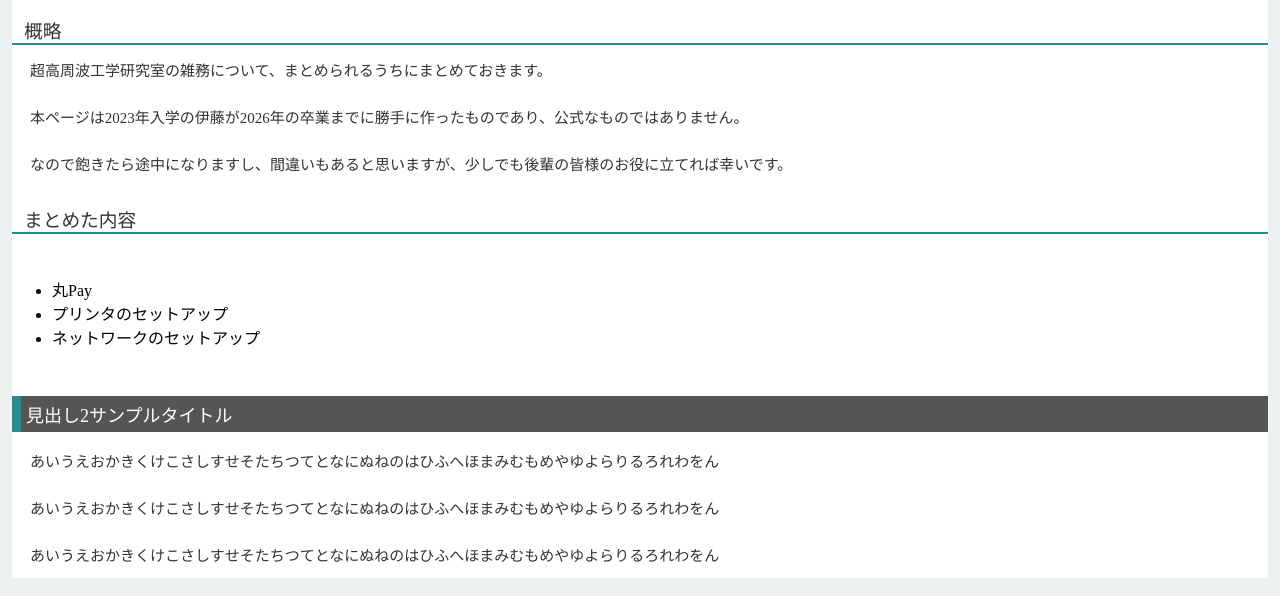
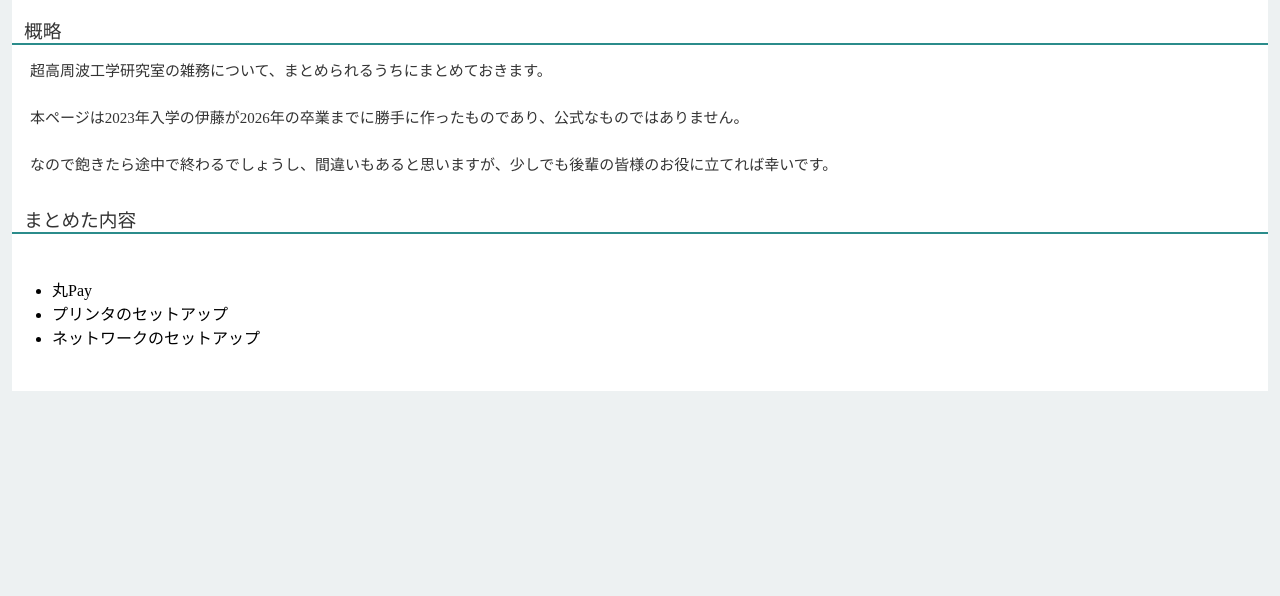
Before and after one commit to caytte/hslab, a plain HTML site: page index.html in a window 1280 px wide. Shown: the part 321-917 px from the top of the page. After the commit the page ends 800 px from the top, so only its background shows below. Drawn offline with nearby package versions, Linux system fonts and the light colour scheme; a script that the page names is missing.

Commit message:
Update index.html

```diff
--- a/index.html
+++ b/index.html
@@ -37,7 +37,7 @@
       <h3>概略</h3>
       <p>超高周波工学研究室の雑務について、まとめられるうちにまとめておきます。</p>
       <p>本ページは2023年入学の伊藤が2026年の卒業までに勝手に作ったものであり、公式なものではありません。</p>
-      <p>なので飽きたら途中になりますし、間違いもあると思いますが、少しでも後輩の皆様のお役に立てれば幸いです。</p>
+      <p>なので飽きたら途中で終わるでしょうし、間違いもあると思いますが、少しでも後輩の皆様のお役に立てれば幸いです。</p>
       <h3>まとめた内容</h3>
       <p>
         <ul>
@@ -46,10 +46,6 @@
           <li>ネットワークのセットアップ</li>
         </ul>
       </p>
-      <h2>見出し2サンプルタイトル</h2>
-      <p>あいうえおかきくけこさしすせそたちつてとなにぬねのはひふへほまみむもめやゆよらりるろれわをん</p>
-      <p>あいうえおかきくけこさしすせそたちつてとなにぬねのはひふへほまみむもめやゆよらりるろれわをん</p>
-      <p>あいうえおかきくけこさしすせそたちつてとなにぬねのはひふへほまみむもめやゆよらりるろれわをん</p>
     </div>
   </div>
  </div>
```
